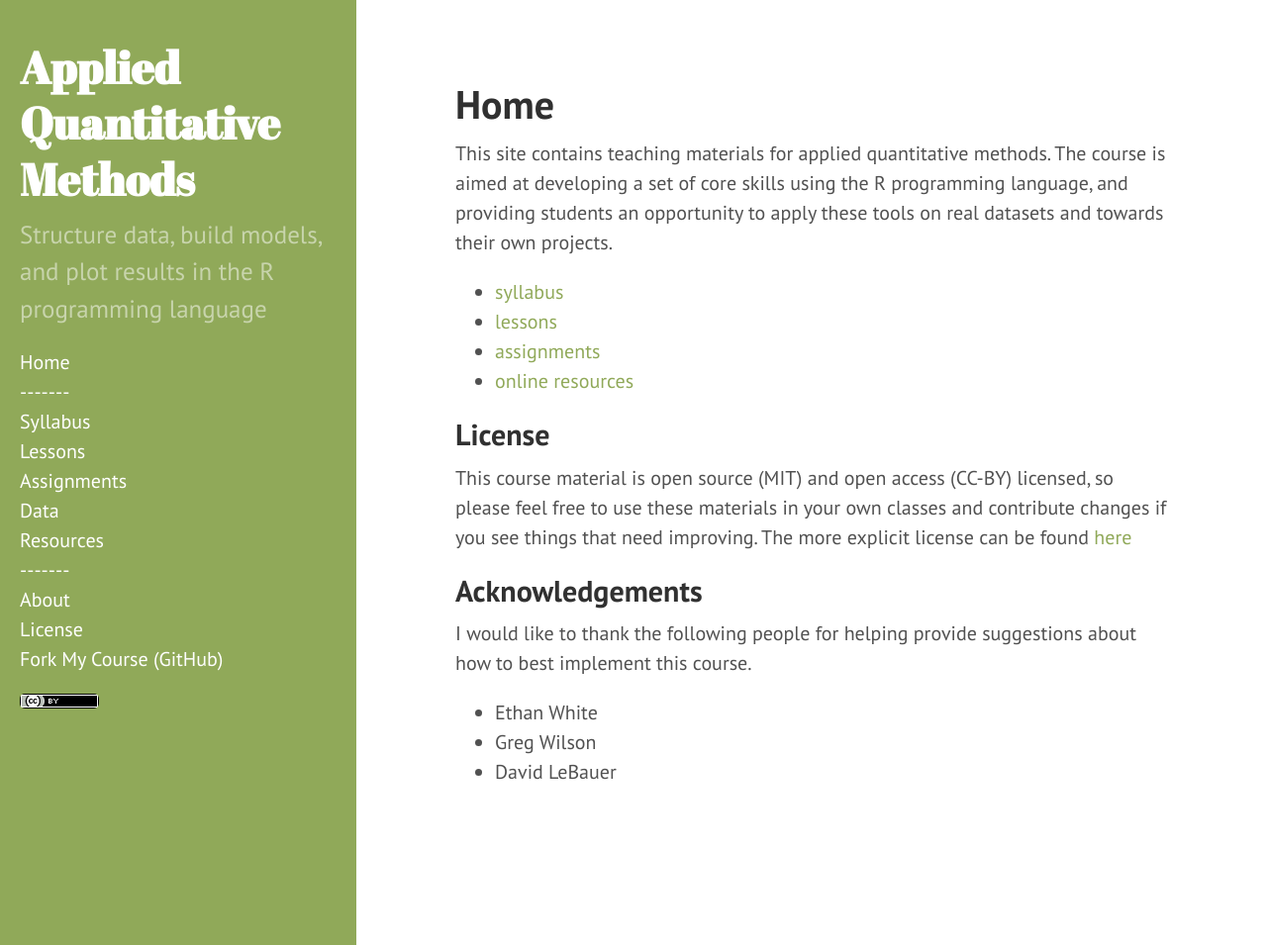
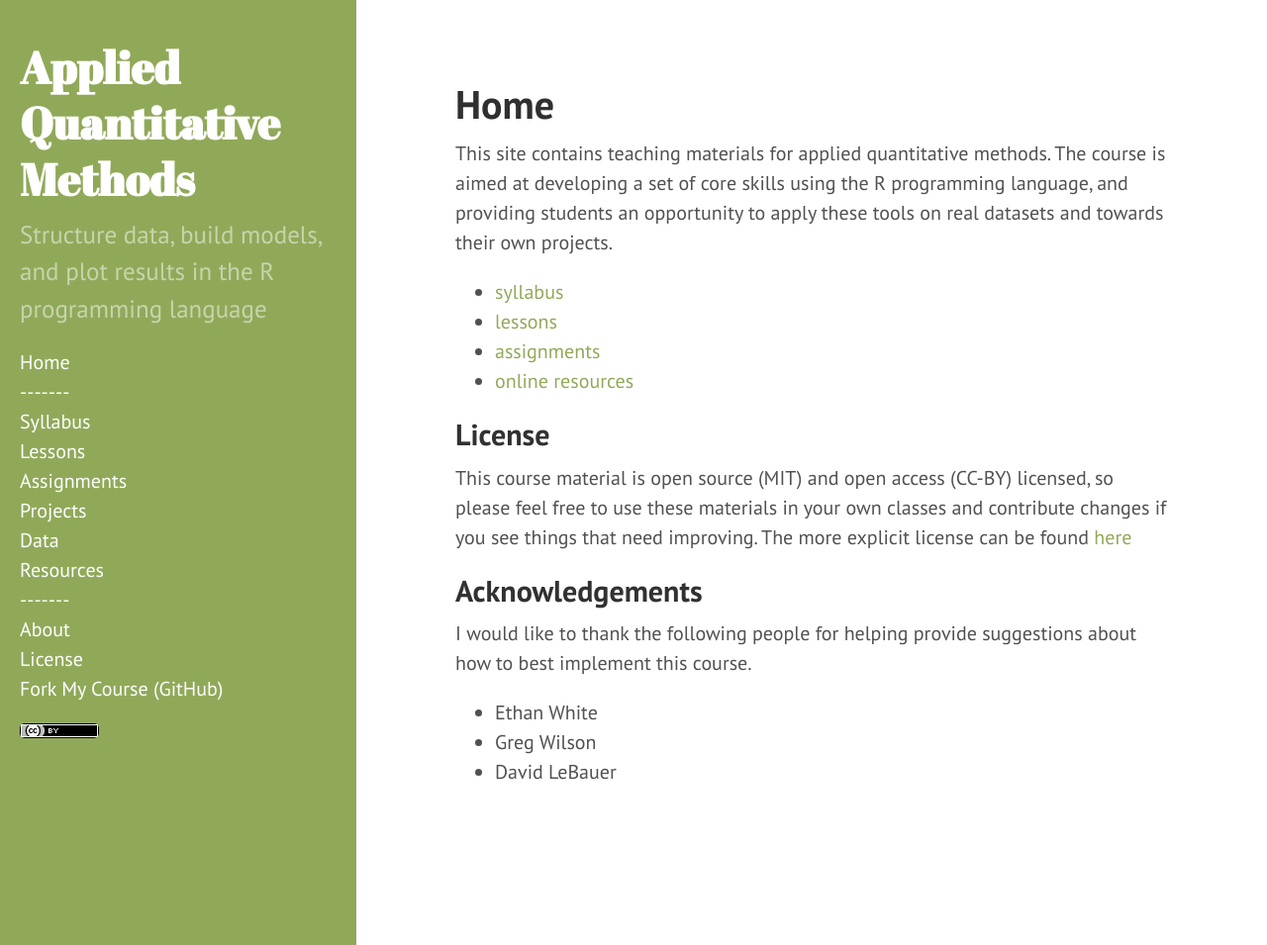
Before and after one commit to dmcglinn/quant_methods, a Jekyll site: the page built from index.md, in a window 1280 px wide and 955 px high. Shown: the whole window at 99% size. Built offline with Jekyll 4.4.1, drawn with Linux system fonts in a browser that asks for light colours; Markdown is read by kramdown in place of the engine named in the settings.

Commit message:
Add projects page to the sidebar.

```diff
--- a/_includes/sidebar.html
+++ b/_includes/sidebar.html
@@ -14,6 +14,7 @@
       <a class="sidebar-nav-item{% if page.url == '/quant_methods/syllabus/' %} active{% endif %}" href="/quant_methods/syllabus">Syllabus</a>
       <a class="sidebar-nav-item{% if page.url == '/quant_methods/lessons/' %} active{% endif %}" href="/quant_methods/lessons">Lessons</a>
       <a class="sidebar-nav-item{% if page.url == '/quant_methods/assignments/' %} active{% endif %}" href="/quant_methods/assignments">Assignments</a>
+      <a class="sidebar-nav-item{% if page.url == '/quant_methods/projects/' %} active{% endif %}" href="/quant_methods/projects">Projects</a>
       <a class="sidebar-nav-item{% if page.url == '/quant_methods/data/' %} active{% endif %}" href="/quant_methods/data">Data</a>
       <a class="sidebar-nav-item{% if page.url == '/quant_methods/resources/' %} active{% endif %}" href="/quant_methods/resources">Resources</a>
       <a class="sidebar-nav-item">-------</a>
```
